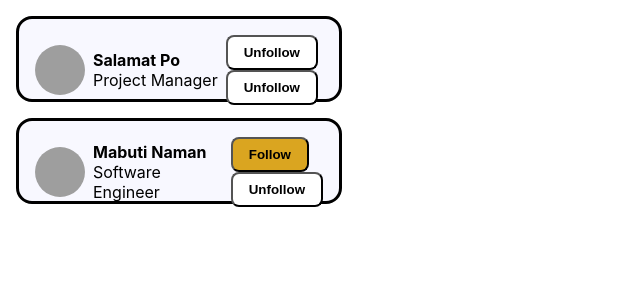
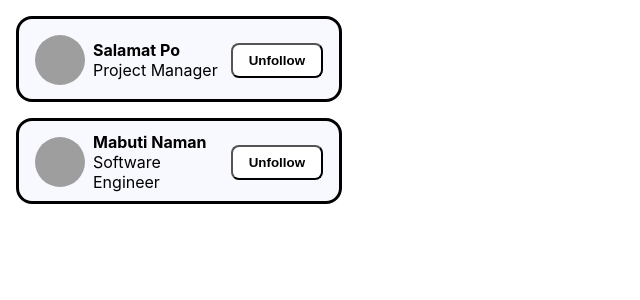
Before and after one commit to dacosio/integrated-project, a React (Create React App) app: page / in a window 1280 px wide. Shown: the top 300 px of the page, without its empty margins (0-640 px from the left). Built offline with nearby package versions, Linux system fonts and the light colour scheme; grey boxes are pictures that could not be loaded.

Commit message:
Just exercise

```diff
--- a/src/components/base/Button/Card.jsx
+++ b/src/components/base/Button/Card.jsx
@@ -14,7 +14,7 @@ export const Card = ({ className, name, position, isFollowed }) => {
         <div className="card-position-wrapper">{position}</div>
       </div>
       <div className="card-button-wrapper">
-        <Button isFollowed={isFollowed === "true" ? true : false} />
+        {/* <Button isFollowed={isFollowed === "true" ? true : false} /> */}
         <ButtonV2 />
       </div>
     </div>
```
